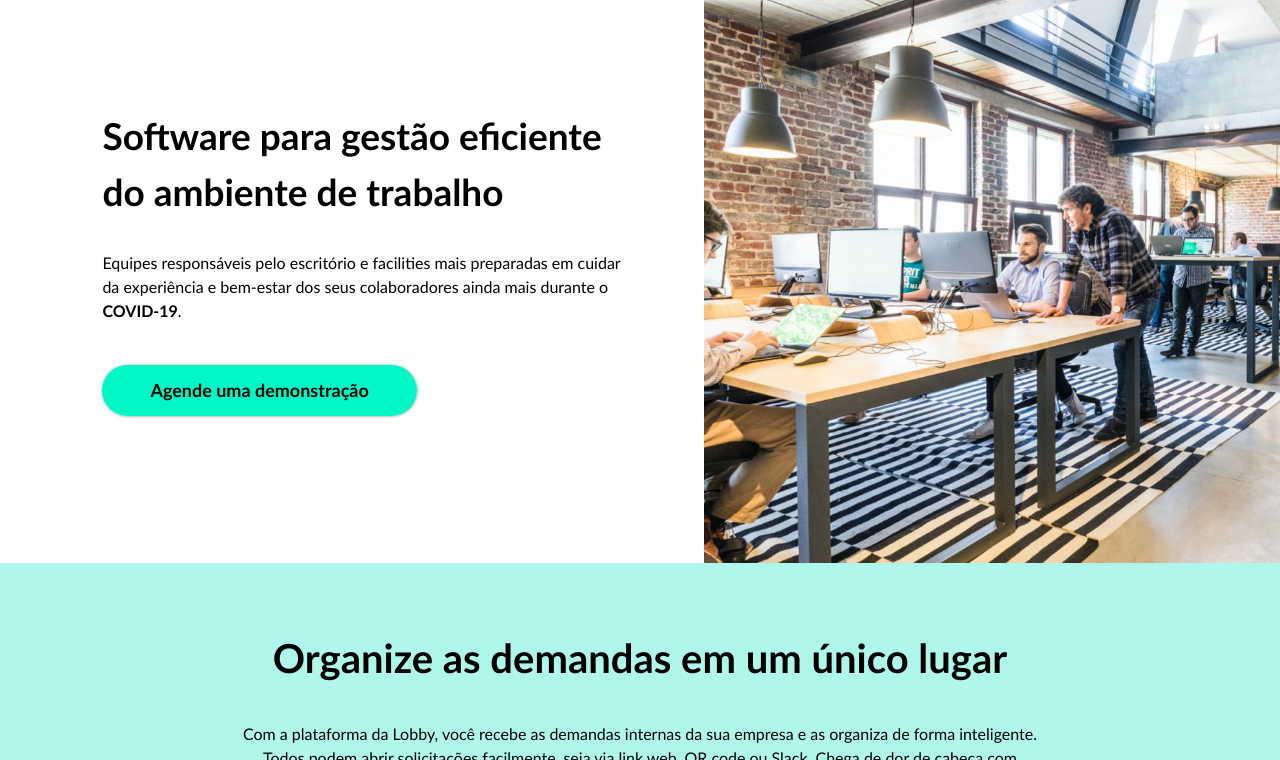
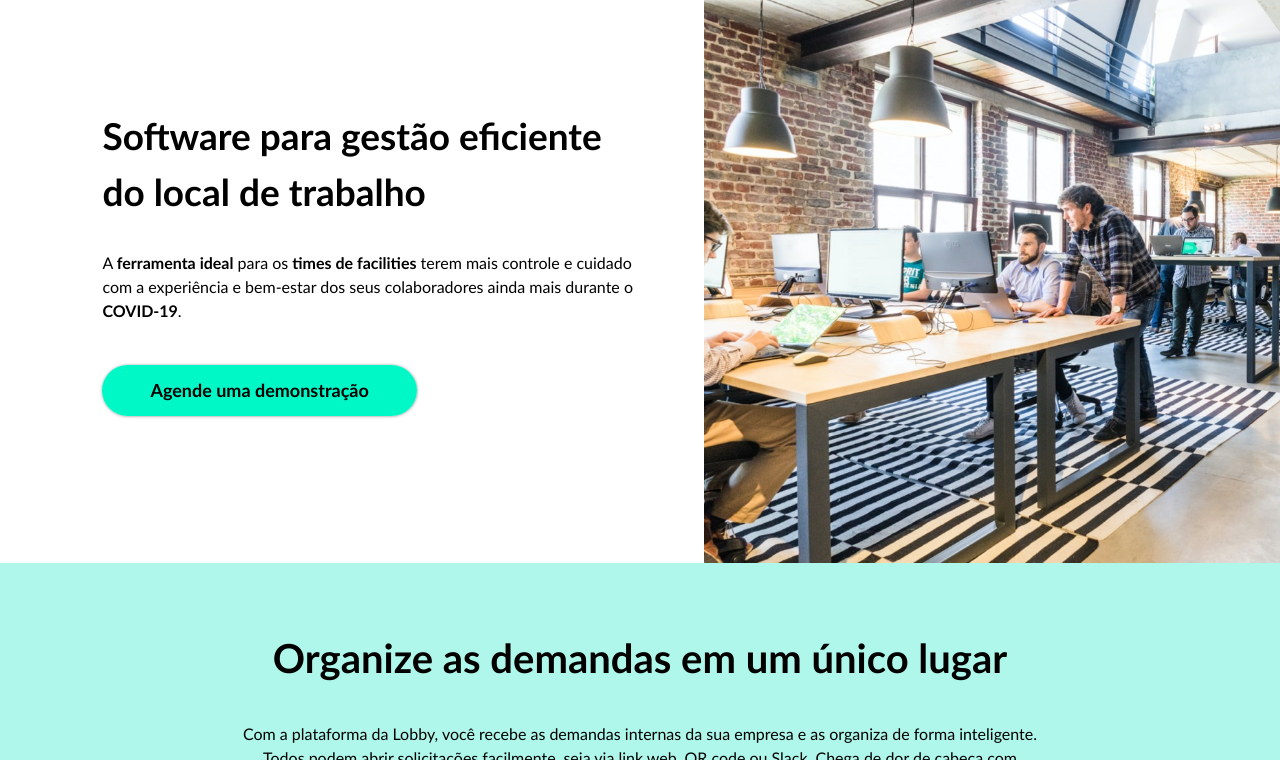
Before and after one commit to lobby-tech/lobby.tech, a Jekyll site: the page built from index.html, in a window 1280 px wide and 900 px high, cut to the strip 140-900 px from the top of the window. Built offline with Jekyll 4.4.1, drawn with Linux system fonts in a browser that asks for light colours.

Commit message:
Changed headline text

```diff
--- a/index.html
+++ b/index.html
@@ -1,6 +1,6 @@
 ---
-title: Lobby - Gestão eficiente do ambiente de trabalho
-description: Equipes de gestão do escritório e facilities mais preparadas em cuidar da experiência e bem-estar dos seus colaboradores
+title: Lobby - Software para gestão eficiente do local de trabalho
+description: A ferramenta ideal para os times de facilities das empresas e seus colaboradores
 layout: home
 ---
 <header>
@@ -17,9 +17,9 @@ layout: home
 <main>
   <section class="billboard">
     <div class="billboard__content">
-      <h1 class="billboard_title">Software para gestão eficiente do ambiente de trabalho</h1>
+      <h1 class="billboard_title">Software para gestão eficiente do local de trabalho</h1>
       <p>
-        Equipes responsáveis pelo escritório e facilities mais preparadas em cuidar da experiência e bem-estar dos seus colaboradores ainda mais durante o <b>COVID-19</b>.
+        A <b>ferramenta ideal</b> para os <b>times de facilities</b> terem mais controle e cuidado com a experiência e bem-estar dos seus colaboradores ainda mais durante o <b>COVID-19</b>.
       </p>
       <a
         rel="noopener"
```
